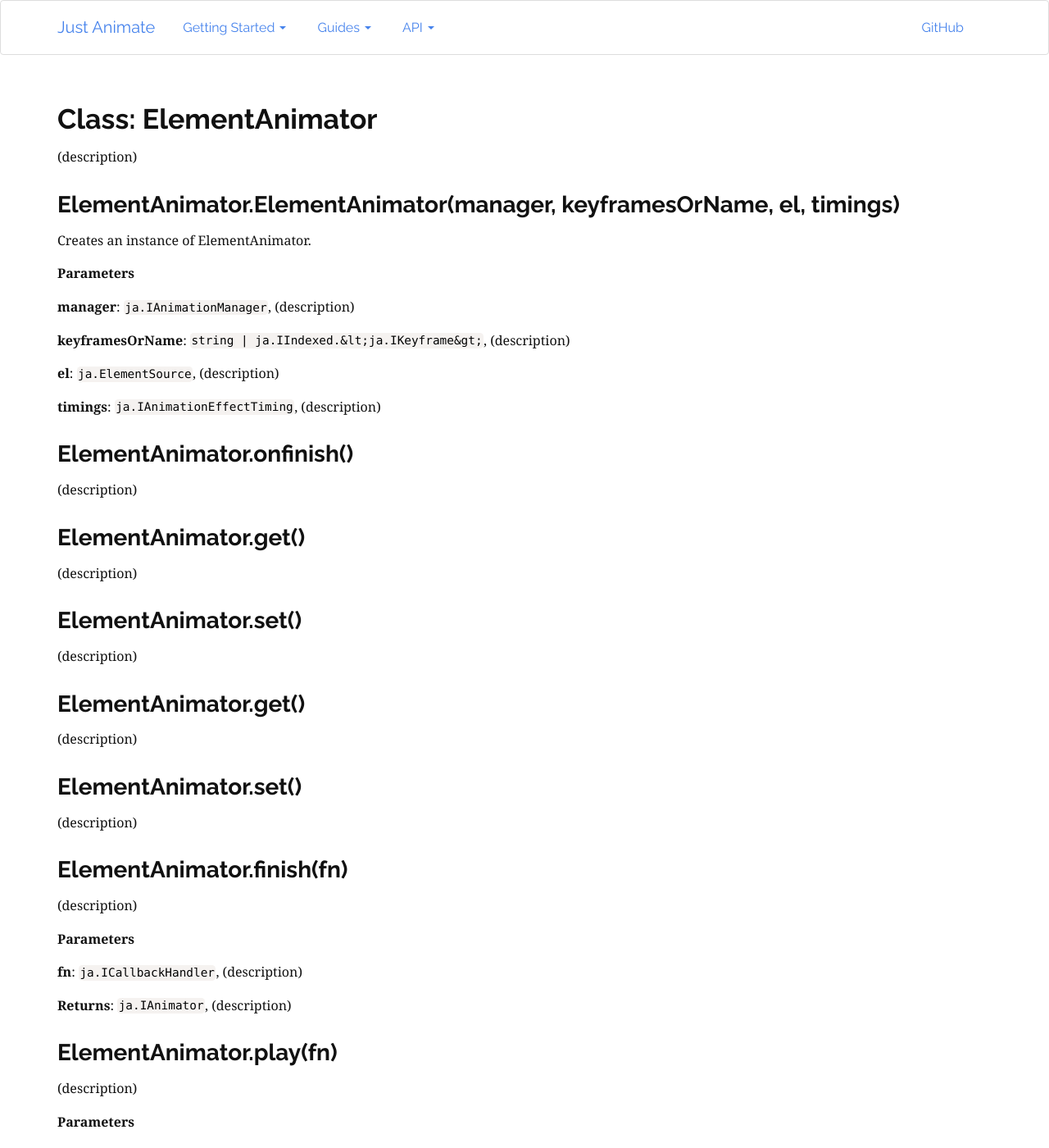
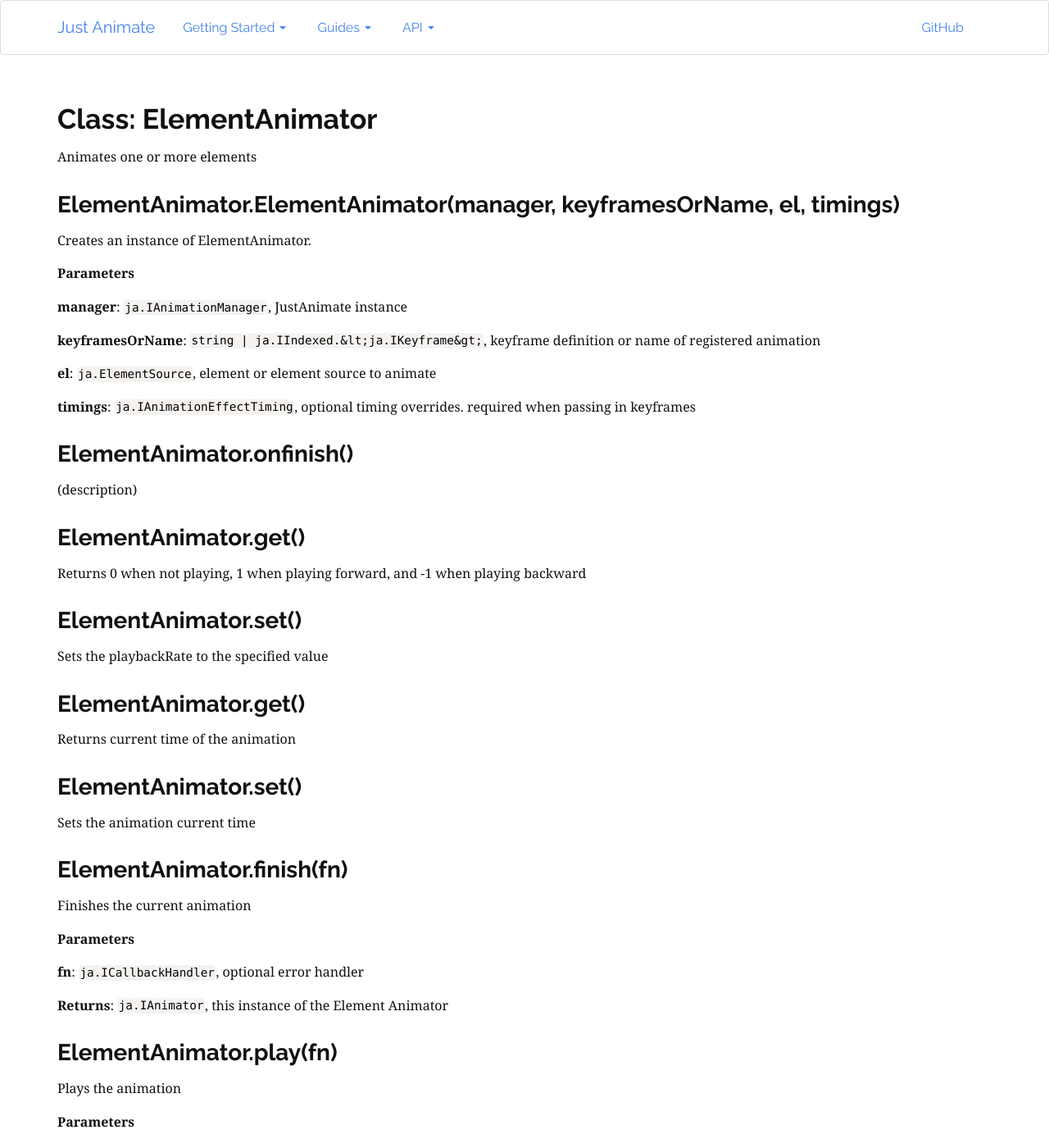
Before and after one commit to just-animate/just-animate.github.io, a Jekyll site: the page built from api/elementanimator.md, in a window 1280 px wide and 1400 px high. Shown: the whole window at 82% size. Built offline with Jekyll 4.4.1, drawn with Linux system fonts in a browser that asks for light colours; Markdown is read by kramdown in place of the engine named in the settings; some of the changed text lies outside the part shown.

Commit message:
updated element animator

```diff
--- a/api/elementanimator.md
+++ b/api/elementanimator.md
@@ -5,7 +5,7 @@
 
 
 ## Class: ElementAnimator
-(description)
+Animates one or more elements
 
 ### ElementAnimator.ElementAnimator(manager, keyframesOrName, el, timings)
 
@@ -13,13 +13,13 @@
 
 **Parameters**
 
-**manager**: `ja.IAnimationManager`, (description)
+**manager**: `ja.IAnimationManager`, JustAnimate instance
 
-**keyframesOrName**: `string | ja.IIndexed.&lt;ja.IKeyframe&gt;`, (description)
+**keyframesOrName**: `string | ja.IIndexed.&lt;ja.IKeyframe&gt;`, keyframe definition or name of registered animation
 
-**el**: `ja.ElementSource`, (description)
+**el**: `ja.ElementSource`, element or element source to animate
 
-**timings**: `ja.IAnimationEffectTiming`, (description)
+**timings**: `ja.IAnimationEffectTiming`, optional timing overrides.  required when passing in keyframes
 
 
 ### ElementAnimator.onfinish()
@@ -29,83 +29,83 @@
 
 ### ElementAnimator.get()
 
-(description)
+Returns 0 when not playing, 1 when playing forward, and -1 when playing backward
 
 
 ### ElementAnimator.set()
 
-(description)
+Sets the playbackRate to the specified value
 
 
 ### ElementAnimator.get()
 
-(description)
+Returns current time of the animation
 
 
 ### ElementAnimator.set()
 
-(description)
+Sets the animation current time
 
 
 ### ElementAnimator.finish(fn)
 
-(description)
+Finishes the current animation
 
 **Parameters**
 
-**fn**: `ja.ICallbackHandler`, (description)
+**fn**: `ja.ICallbackHandler`, optional error handler
 
-**Returns**: `ja.IAnimator`, (description)
+**Returns**: `ja.IAnimator`, this instance of the Element Animator
 
 ### ElementAnimator.play(fn)
 
-(description)
+Plays the animation
 
 **Parameters**
 
-**fn**: `ja.ICallbackHandler`, (description)
+**fn**: `ja.ICallbackHandler`, optional error handler
 
-**Returns**: `ja.IAnimator`, (description)
+**Returns**: `ja.IAnimator`, this instance of Element Animator
 
 ### ElementAnimator.pause(fn)
 
-(description)
+Pauses the animation
 
 **Parameters**
 
-**fn**: `ja.ICallbackHandler`, (description)
+**fn**: `ja.ICallbackHandler`, optional error handler
 
-**Returns**: `ja.IAnimator`, (description)
+**Returns**: `ja.IAnimator`, this instance of Element Animator
 
 ### ElementAnimator.reverse(fn)
 
-(description)
+Reverses the direction of the animation
 
 **Parameters**
 
-**fn**: `ja.ICallbackHandler`, (description)
+**fn**: `ja.ICallbackHandler`, optional error handler
 
-**Returns**: `ja.IAnimator`, (description)
+**Returns**: `ja.IAnimator`, this instance of Element Animator
 
 ### ElementAnimator.cancel(fn)
 
-(description)
+Cancels the animation
 
 **Parameters**
 
-**fn**: `ja.ICallbackHandler`, (description)
+**fn**: `ja.ICallbackHandler`, optional error handler
 
-**Returns**: `ja.IAnimator`, (description)
+**Returns**: `ja.IAnimator`, this instance of Element Animator
 
 ### ElementAnimator.getElements(source)
 
-(description)
+Recursively resolves the element source from dom, selector, jquery, array, and function sources
 
 **Parameters**
 
-**source**: `ja.ElementSource`, (description)
+**source**: `ja.ElementSource`, from which to locate elements
 
-**Returns**: `Array.&lt;Element&gt;`, (description)
+**Returns**: `Array.&lt;Element&gt;`, array of elements found
 
 
 
```
